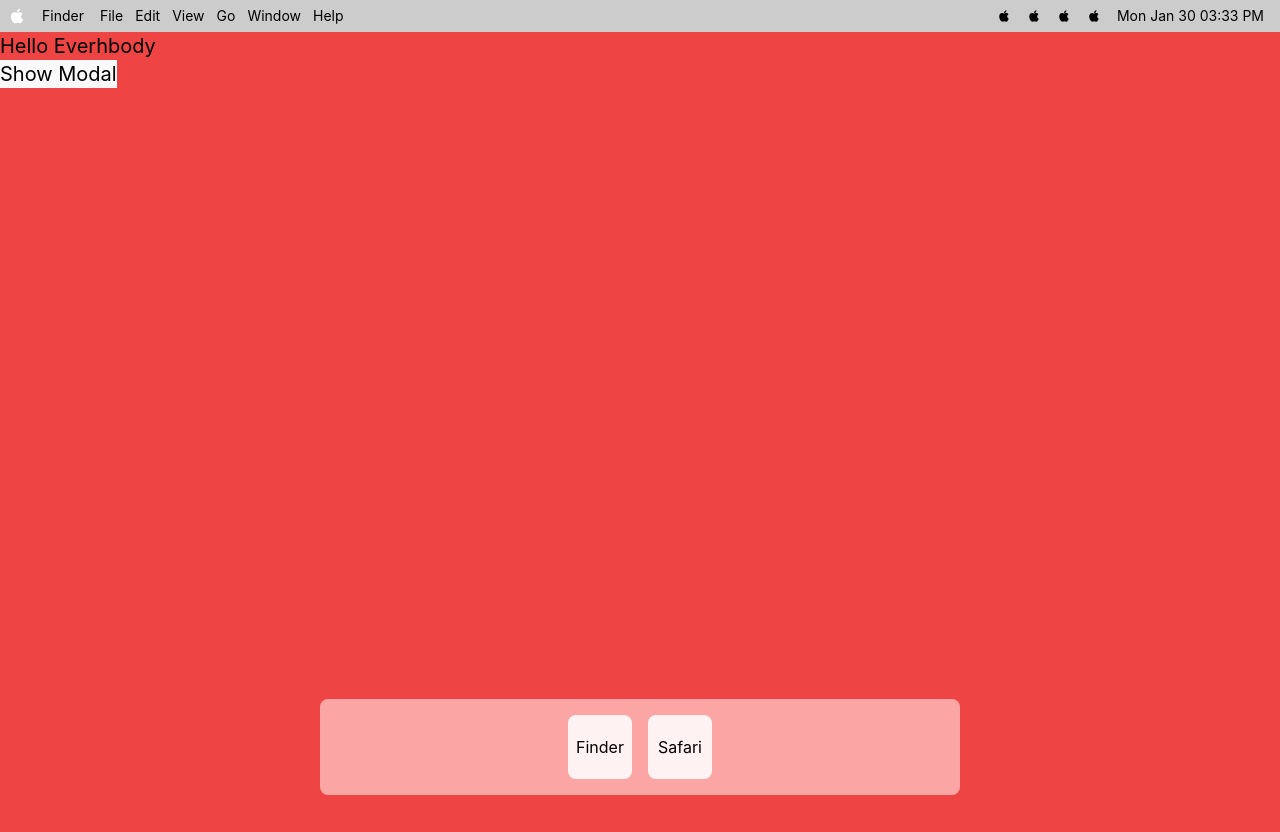
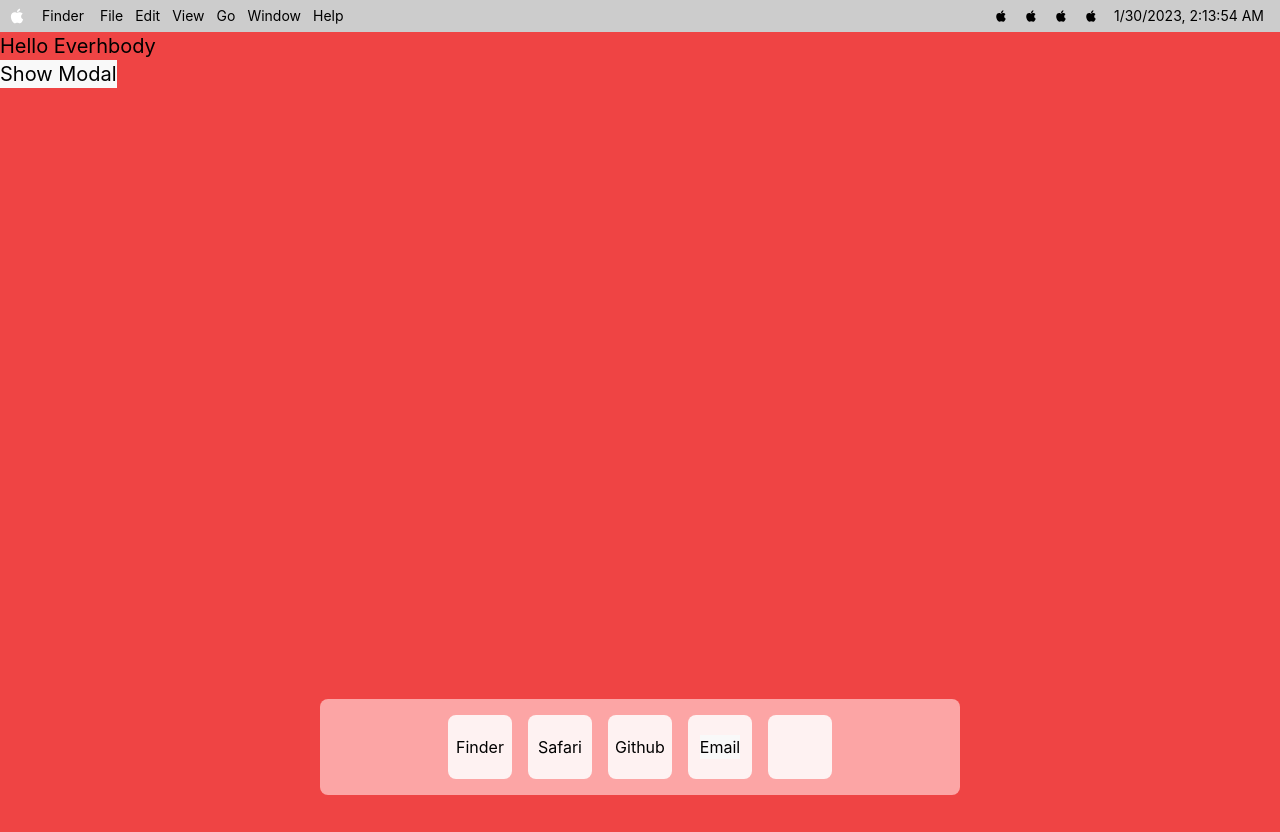
Before and after one commit to SilahicAmil/giga-sur, a React (Vite) app: page / in a window 1280 px wide. Built offline with nearby package versions, Linux system fonts and the light colour scheme.

Commit message:
adding crurrent date to top nav

```diff
--- a/components/Navigation/BottomNav/BottomNav.jsx
+++ b/components/Navigation/BottomNav/BottomNav.jsx
@@ -12,6 +12,15 @@ const BottomNav = ({}) => {
           Safari
         </a>
       </BottomNavItems>
+      {/* Github goes to my github */}
+      <BottomNavItems>
+        <a href="https://github.com/silahicamil">Github</a>
+      </BottomNavItems>
+      {/* this will pop up a modal to email me. will make it look similiar to mac os mail */}
+      <BottomNavItems>
+        <button>Email</button>
+      </BottomNavItems>
+      <BottomNavItems></BottomNavItems>
     </div>
   );
 };
--- a/components/Navigation/TopNav/TopNav.jsx
+++ b/components/Navigation/TopNav/TopNav.jsx
@@ -1,6 +1,8 @@
 import { AiFillApple } from "react-icons/ai";
 
 const TopNav = ({}) => {
+  const currDate = new Date().toLocaleString();
+
   return (
     <div className="flex h-8 w-full items-center justify-center bg-transparent">
       <nav className="flex">
@@ -38,7 +40,7 @@ const TopNav = ({}) => {
         </div>
         <div className="mr-4 flex items-center justify-center text-sm">
           {/* need to make this based off the current date and time */}
-          <p>Mon Jan 30 03:33 PM</p>
+          <p>{currDate}</p>
         </div>
       </div>
     </div>
```
